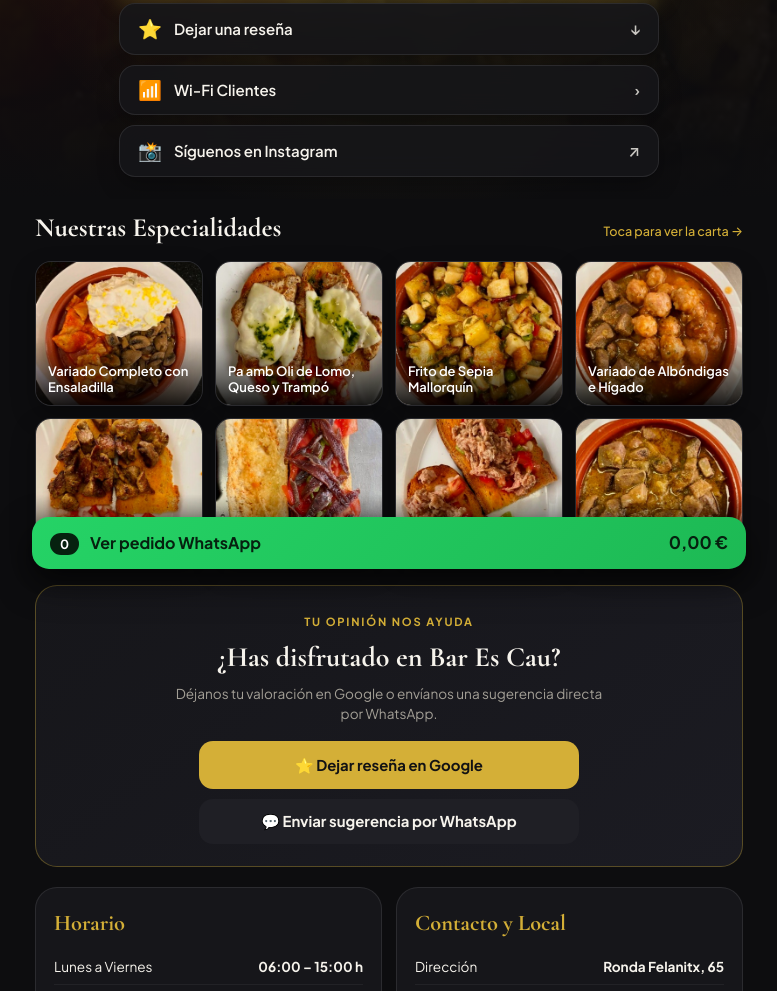
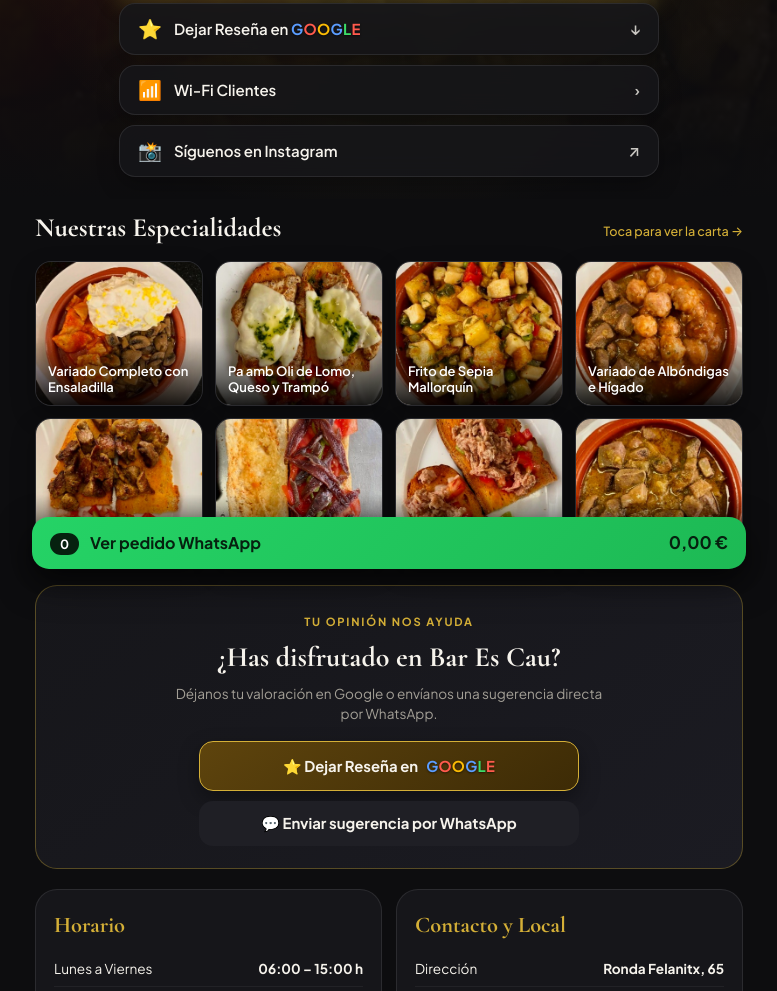
Before and after one commit to juanpecg1962-alt/pilmu-web, a plain HTML site: page bar_es_cau/index.html in a window 1280 px wide. Shown: the part 295-1286 px from the top of the page, without its empty margins (251-1028 px from the left). Drawn offline with nearby package versions, Linux system fonts and the light colour scheme.

Commit message:
Add files via upload

```diff
--- a/bar_es_cau/index.html
+++ b/bar_es_cau/index.html
@@ -1030,6 +1030,33 @@
       background: var(--gold);
       color: #121214;
     }
+
+    .cta-gold-dark {
+      background: linear-gradient(145deg, #5e440d, #3d2b06);
+      border: 1px solid var(--gold);
+      color: var(--text-primary);
+      box-shadow: 0 8px 20px rgba(0, 0, 0, 0.35);
+      transition: transform 0.15s ease, filter 0.2s ease;
+    }
+
+    .cta-gold-dark:hover {
+      filter: brightness(1.1);
+    }
+
+    .cta-gold-dark:active {
+      transform: scale(0.985);
+    }
+
+    .google-word {
+      font-weight: 800;
+      letter-spacing: 0.02em;
+      text-shadow: 0 1px 2px rgba(0, 0, 0, 0.55);
+    }
+
+    .google-word .g-b { color: #5b9dff; }
+    .google-word .g-r { color: #ff5b4d; }
+    .google-word .g-y { color: #fbbc05; }
+    .google-word .g-g { color: #3ddc68; }
 
     .footer-sign {
       text-align: center;
@@ -1093,7 +1120,7 @@
           <a class="action-row-btn" href="#seccion-resenas">
             <span class="action-left">
               <span class="action-icon">⭐</span>
-              <span data-i18n="btnReviews">Dejar una reseña</span>
+              <span data-i18n="btnReviews">Dejar Reseña en <span class="google-word"><span class="g-b">G</span><span class="g-r">O</span><span class="g-y">O</span><span class="g-b">G</span><span class="g-g">L</span><span class="g-r">E</span></span></span>
             </span>
             <span class="action-arrow">↓</span>
           </a>
@@ -1151,8 +1178,8 @@
         </p>
 
         <div class="review-actions-stack">
-          <a href="https://maps.google.com/?q=Bar+Es+Cau+Ronda+Felanitx+65" target="_blank" rel="noopener" class="cta-full cta-gold" data-i18n="reviewGoogleBtn">
-            ⭐ Dejar reseña en Google
+          <a id="googleReviewLink" href="https://search.google.com/local/writereview?placeid=ChIJaZ1rPglJlhIRVXGWaEU8epY" target="_blank" rel="noopener" class="cta-full cta-gold-dark" data-i18n="reviewGoogleBtn">
+            ⭐ Dejar Reseña en <span class="google-word"><span class="g-b">G</span><span class="g-r">O</span><span class="g-y">O</span><span class="g-b">G</span><span class="g-g">L</span><span class="g-r">E</span></span>
           </a>
           <button type="button" class="cta-full btn-suggestion" onclick="openSuggestionWhatsapp()" data-i18n="reviewSuggestionBtn">
             💬 Enviar sugerencia por WhatsApp
@@ -1315,6 +1342,7 @@
     const CONFIG = {
       name: "Bar Es Cau",
       whatsapp: "34665075934",
+      placeId: "ChIJaZ1rPglJlhIRVXGWaEU8epY",
       wifiSsid: "Bar_Es_Cau_Clientes",
       wifiPass: "escau2026",
       heroImage: "variado-ensaladilla.jpg"
@@ -1331,13 +1359,13 @@
         wifiCopyBtn: "📋 Copiar contraseña",
         wifiCopiedBtn: "✓ ¡Contraseña copiada!",
         btnInstagram: "Síguenos en Instagram",
-        btnReviews: "Dejar una reseña",
+        btnReviews: 'Dejar Reseña en <span class="google-word"><span class="g-b">G</span><span class="g-r">O</span><span class="g-y">O</span><span class="g-b">G</span><span class="g-g">L</span><span class="g-r">E</span></span>',
         galleryTitle: "Nuestras Especialidades",
         gallerySwipe: "Toca para ver la carta →",
         reviewEyebrow: "Tu opinión nos ayuda",
         reviewTitle: "¿Has disfrutado en Bar Es Cau?",
         reviewSubtitle: "Déjanos tu valoración en Google o envíanos una sugerencia directa por WhatsApp.",
-        reviewGoogleBtn: "⭐ Dejar reseña en Google",
+        reviewGoogleBtn: '⭐ Dejar Reseña en <span class="google-word"><span class="g-b">G</span><span class="g-r">O</span><span class="g-y">O</span><span class="g-b">G</span><span class="g-g">L</span><span class="g-r">E</span></span>',
         reviewSuggestionBtn: "💬 Enviar sugerencia por WhatsApp",
         suggestionWaText: "Hola *Bar Es Cau*, os escribo desde vuestra carta digital para compartir una sugerencia:\n\n",
         hoursTitle: "Horario",
@@ -1392,13 +1420,13 @@
         wifiCopyBtn: "📋 Copy password",
         wifiCopiedBtn: "✓ Password copied!",
         btnInstagram: "Follow us on Instagram",
-        btnReviews: "Leave a review",
+        btnReviews: 'Leave a Review on <span class="google-word"><span class="g-b">G</span><span class="g-r">O</span><span class="g-y">O</span><span class="g-b">G</span><span class="g-g">L</span><span class="g-r">E</span></span>',
         galleryTitle: "Our Specialties",
         gallerySwipe: "Tap to view menu →",
         reviewEyebrow: "We value your feedback",
         reviewTitle: "Enjoyed your visit to Bar Es Cau?",
         reviewSubtitle: "Leave us a review on Google or send a direct suggestion via WhatsApp.",
-        reviewGoogleBtn: "⭐ Leave a review on Google",
+        reviewGoogleBtn: '⭐ Leave a Review on <span class="google-word"><span class="g-b">G</span><span class="g-r">O</span><span class="g-y">O</span><span class="g-b">G</span><span class="g-g">L</span><span class="g-r">E</span></span>',
         reviewSuggestionBtn: "💬 Send a suggestion on WhatsApp",
         suggestionWaText: "Hello *Bar Es Cau*, I'm writing from your digital menu to share a suggestion:\n\n",
         hoursTitle: "Opening Hours",
@@ -1692,8 +1720,19 @@
       const t = I18N[lang];
       document.querySelectorAll("[data-i18n]").forEach(el => {
         const key = el.getAttribute("data-i18n");
-        if (t[key]) el.textContent = t[key];
+        if (t[key]) {
+          if (t[key].includes("<")) {
+            el.innerHTML = t[key];
+          } else {
+            el.textContent = t[key];
+          }
+        }
       });
+
+      const reviewLinkEl = document.getElementById("googleReviewLink");
+      if (reviewLinkEl && CONFIG.placeId) {
+        reviewLinkEl.href = "https://search.google.com/local/writereview?placeid=" + encodeURIComponent(CONFIG.placeId);
+      }
 
       document.getElementById("variadosNoticeBox").innerHTML = t.variadosNoticeHtml;
       document.getElementById("orderExtraNotes").placeholder = t.notesPlaceholder;
```
